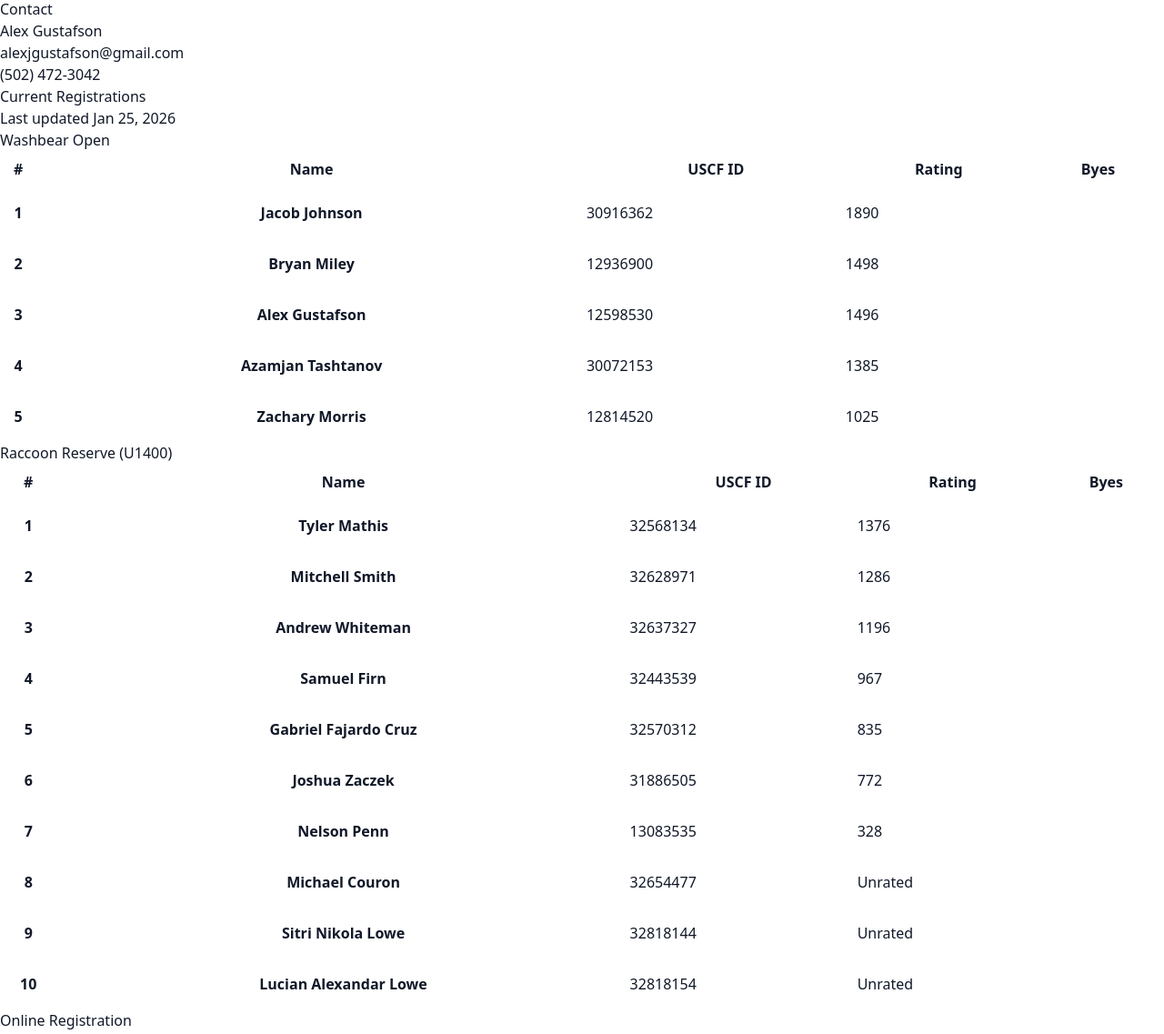
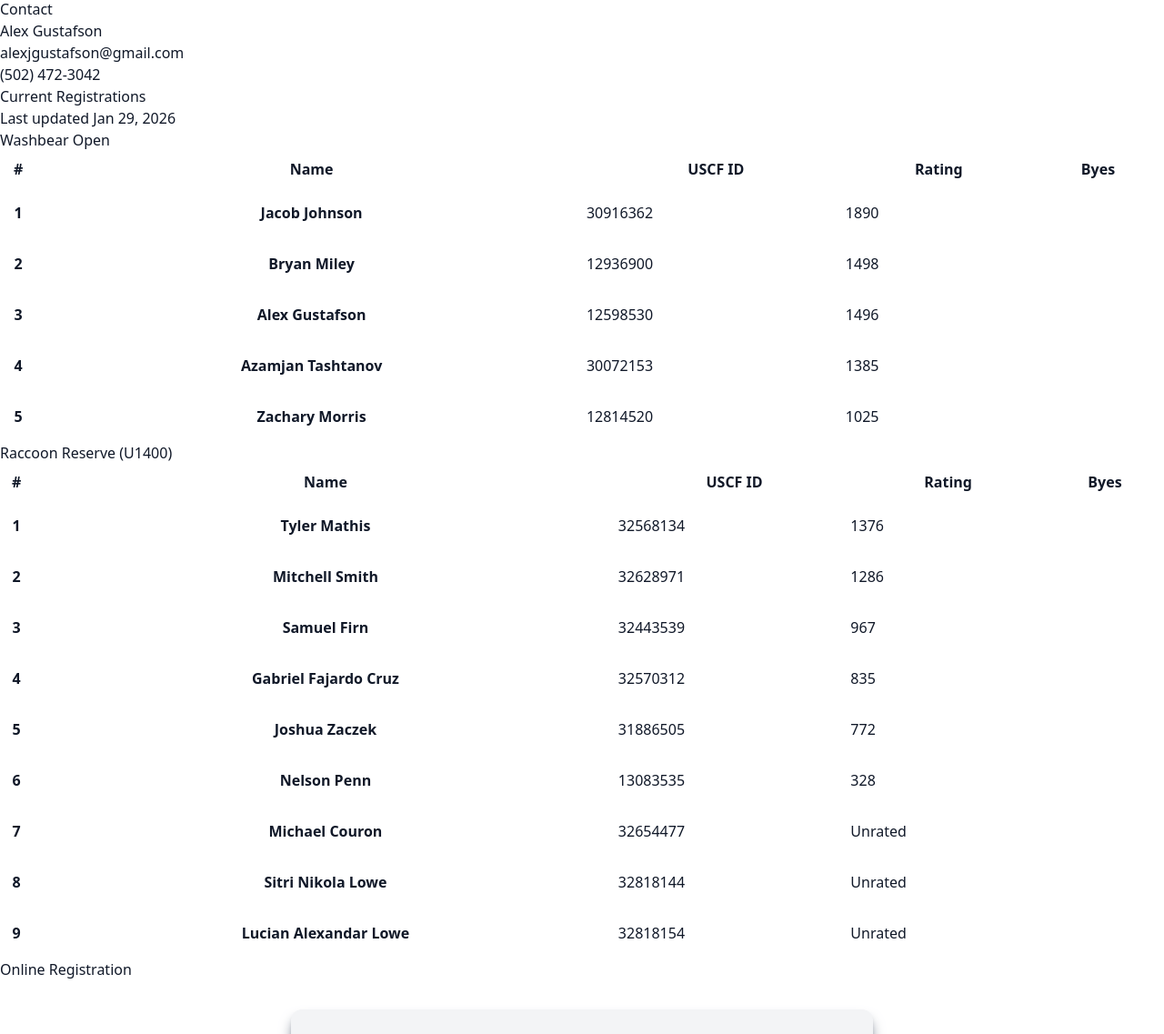
Before and after one commit to alexjgustafson/washbearchessclub, a website: page build_production/tournaments/trash-panda-throwdown-003/index.html in a window 1280 px wide. Shown: the part 2546-3683 px from the top of the page at 91% size. Drawn offline with Linux system fonts and the light colour scheme; files that its build step writes are made by us from their sources; grey boxes are pictures that could not be loaded.

Commit message:
Build for deploy

```diff
--- a/build_production/tournaments/trash-panda-throwdown-003/index.html
+++ b/build_production/tournaments/trash-panda-throwdown-003/index.html
@@ -145,7 +145,7 @@
     </ul>
 
     <h2>Current Registrations</h2>
-    <p>Last updated Jan 25, 2026</p>
+    <p>Last updated Jan 29, 2026</p>
 
     <h3>Washbear Open</h3>
     <div class="relative overflow-x-auto">
@@ -329,24 +329,6 @@
                     3
                 </th>
                 <th scope="row" class="pl-1 pr-1 md:pr-2 py-4 font-medium text-gray-900 whitespace-nowrap dark:text-white">
-                    Andrew Whiteman
-                </th>
-                <td class="px-2 py-4">
-                        <a href="https://ratings.uschess.org/player/32637327" target="_blank" rel="noopener noreferrer">32637327</a>                </td>
-                <td class="px-1 md:px-2 py-4 dark:text-white">
-                    1196
-                </td>
-
-                                    <td class="px-1 md:px-2 py-4 dark:text-white">
-
-                    </td>
-                            </tr>
-
-                        <tr class="border-b  dark:border-gray-700 border-gray-200 bg-gray-50 dark:bg-gray-600">
-                <th scope="row" class="px-1 py-4 font-medium text-gray-900 whitespace-nowrap dark:text-white">
-                    4
-                </th>
-                <th scope="row" class="pl-1 pr-1 md:pr-2 py-4 font-medium text-gray-900 whitespace-nowrap dark:text-white">
                     Samuel Firn
                 </th>
                 <td class="px-2 py-4">
@@ -360,9 +342,9 @@
                     </td>
                             </tr>
 
-                        <tr class="border-b  dark:border-gray-700 border-gray-200 bg-white dark:bg-gray-800">
+                        <tr class="border-b  dark:border-gray-700 border-gray-200 bg-gray-50 dark:bg-gray-600">
                 <th scope="row" class="px-1 py-4 font-medium text-gray-900 whitespace-nowrap dark:text-white">
-                    5
+                    4
                 </th>
                 <th scope="row" class="pl-1 pr-1 md:pr-2 py-4 font-medium text-gray-900 whitespace-nowrap dark:text-white">
                     Gabriel Fajardo Cruz
@@ -378,9 +360,9 @@
                     </td>
                             </tr>
 
-                        <tr class="border-b  dark:border-gray-700 border-gray-200 bg-gray-50 dark:bg-gray-600">
+                        <tr class="border-b  dark:border-gray-700 border-gray-200 bg-white dark:bg-gray-800">
                 <th scope="row" class="px-1 py-4 font-medium text-gray-900 whitespace-nowrap dark:text-white">
-                    6
+                    5
                 </th>
                 <th scope="row" class="pl-1 pr-1 md:pr-2 py-4 font-medium text-gray-900 whitespace-nowrap dark:text-white">
                     Joshua Zaczek
@@ -396,9 +378,9 @@
                     </td>
                             </tr>
 
-                        <tr class="border-b  dark:border-gray-700 border-gray-200 bg-white dark:bg-gray-800">
+                        <tr class="border-b  dark:border-gray-700 border-gray-200 bg-gray-50 dark:bg-gray-600">
                 <th scope="row" class="px-1 py-4 font-medium text-gray-900 whitespace-nowrap dark:text-white">
-                    7
+                    6
                 </th>
                 <th scope="row" class="pl-1 pr-1 md:pr-2 py-4 font-medium text-gray-900 whitespace-nowrap dark:text-white">
                     Nelson Penn
@@ -414,9 +396,9 @@
                     </td>
                             </tr>
 
-                        <tr class="border-b  dark:border-gray-700 border-gray-200 bg-gray-50 dark:bg-gray-600">
+                        <tr class="border-b  dark:border-gray-700 border-gray-200 bg-white dark:bg-gray-800">
                 <th scope="row" class="px-1 py-4 font-medium text-gray-900 whitespace-nowrap dark:text-white">
-                    8
+                    7
                 </th>
                 <th scope="row" class="pl-1 pr-1 md:pr-2 py-4 font-medium text-gray-900 whitespace-nowrap dark:text-white">
                     Michael Couron
@@ -432,9 +414,9 @@
                     </td>
                             </tr>
 
-                        <tr class="border-b  dark:border-gray-700 border-gray-200 bg-white dark:bg-gray-800">
+                        <tr class="border-b  dark:border-gray-700 border-gray-200 bg-gray-50 dark:bg-gray-600">
                 <th scope="row" class="px-1 py-4 font-medium text-gray-900 whitespace-nowrap dark:text-white">
-                    9
+                    8
                 </th>
                 <th scope="row" class="pl-1 pr-1 md:pr-2 py-4 font-medium text-gray-900 whitespace-nowrap dark:text-white">
                     Sitri Nikola Lowe
@@ -450,9 +432,9 @@
                     </td>
                             </tr>
 
-                        <tr class="border-b  dark:border-gray-700 border-gray-200 bg-gray-50 dark:bg-gray-600">
+                        <tr class="border-b  dark:border-gray-700 border-gray-200 bg-white dark:bg-gray-800">
                 <th scope="row" class="px-1 py-4 font-medium text-gray-900 whitespace-nowrap dark:text-white">
-                    10
+                    9
                 </th>
                 <th scope="row" class="pl-1 pr-1 md:pr-2 py-4 font-medium text-gray-900 whitespace-nowrap dark:text-white">
                     Lucian Alexandar Lowe
```
Also changed, not shown: build_production/tournaments/quad-paws-001/index.html (+1 -1 lines).
